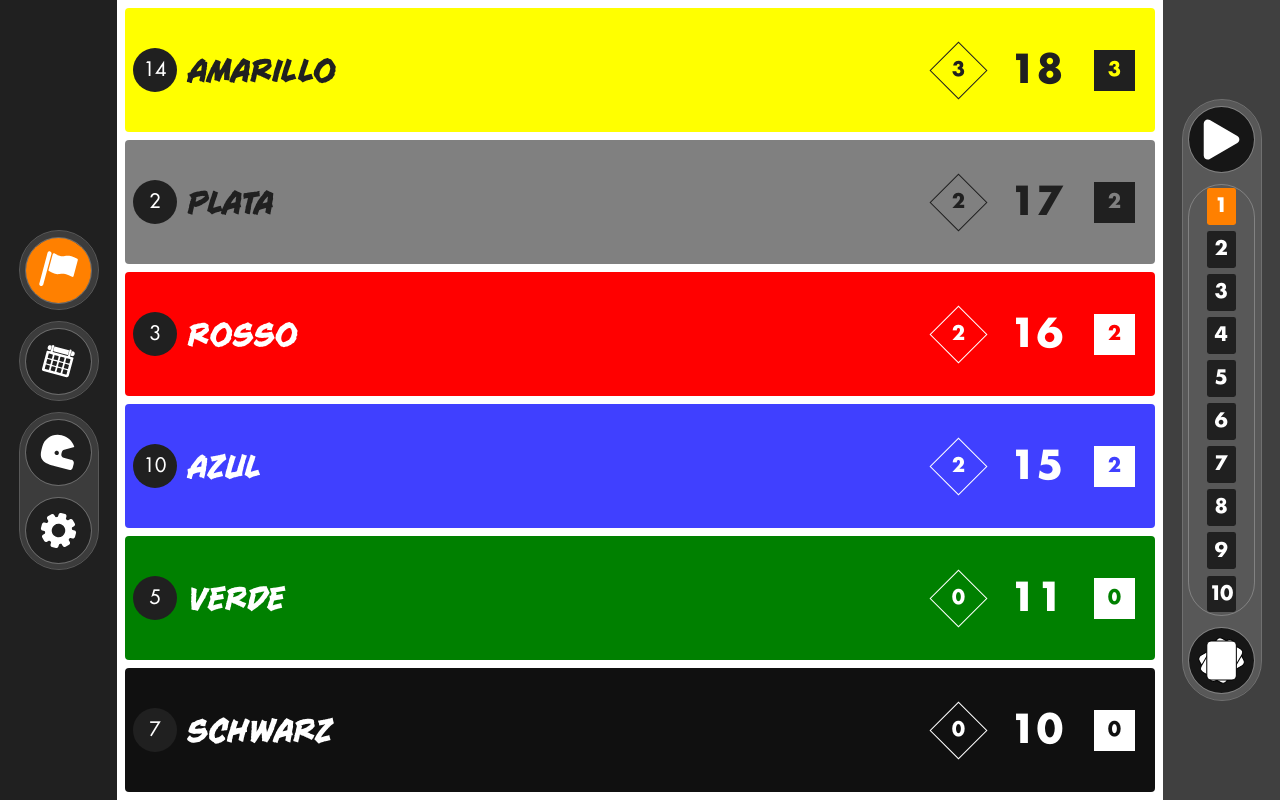
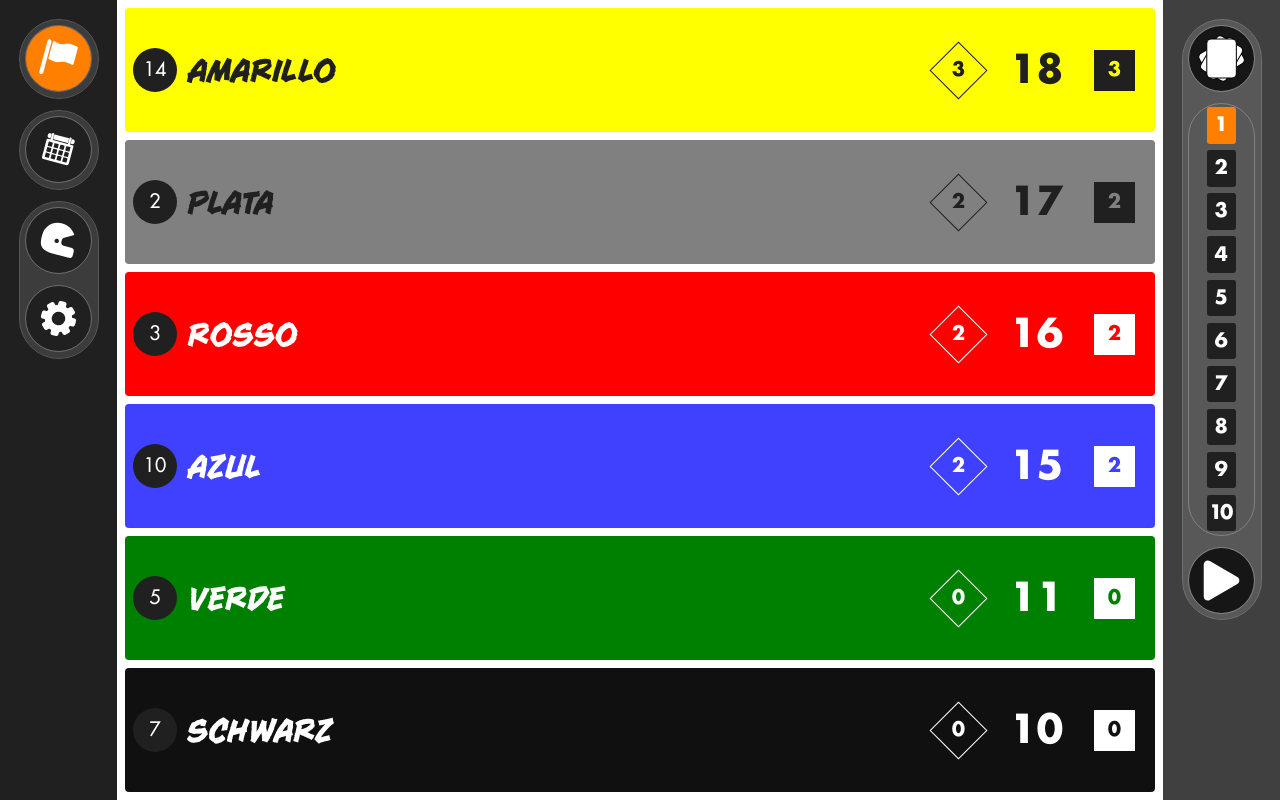
Before and after one commit to meewarwoowoo/heat-legends, a React (Vite) app: page / in a window 1280 px wide. Built offline with nearby package versions, Linux system fonts and the light colour scheme.

Commit message:
Aligned #deck and #menu to the top of the screen.

```diff
--- a/src/Deck.css
+++ b/src/Deck.css
@@ -1,5 +1,5 @@
-#root #deck  { grid-area: deck ; display: flex ; justify-content: center; align-items: center;  width: 100% ; height: 100% ; background-color: var(--bkg) ; --bkg: var(--blk-high) ;  --on: var(--heat) ;  }
-#root #deck .cnt   { padding: 0 0.5em ; }
+#root #deck  { grid-area: deck ; display: flex ; justify-content: center; align-items: flex-start;  width: 100% ; height: 100% ; background-color: var(--bkg) ; --bkg: var(--blk-high) ;  --on: var(--heat) ;  }
+#root #deck .cnt   { padding: 0.5em ; }
 #root #deck .cnt > ul  { display: inline-block ; vertical-align: middle; background-color:  var(--wht-low) ; outline: 1px solid var(--wht-mid) ; color: var(--txt) ; list-style-type: none ; padding: 0 ; margin: 0.25em  ; border-radius: 1.5em; }
 #root #deck .cnt > ul > li  { display: inline-block ; vertical-align: middle; padding: 0 ; margin: 0.25em ; list-style-type: none ; border-radius: 1.5em ; cursor: pointer ; transition: 0.5s opacity ease-in , 0.25s background-color ease-out; outline: 1px solid var(--wht-mid) ; }
 #root #deck .cnt > ul > li > span  { background-color: var(--bkg) ; color: var(--txt) ; border-radius: 1.5em ;  display: flex ;  align-items: center; justify-content: center; padding: 0 ; }
@@ -9,16 +9,6 @@
 #root #deck .cnt > ul > li.on:hover  { color: var(--bkg) ; cursor: default ; }
 #root #deck .cnt > ul > li.on > span  { background-color: var(--on) ; }
 #root #deck .cnt > ul > li.on > span.on  { display: flex ; }
-/*
-#root .show--cards ~ #deck .cnt > ul > li.cards { display: inline-block ; }
-#root #deck .cnt > ul > li.cards > ol  { display: inline-block ;  margin: 0.25em ; padding: 0.125em ; border-radius: 0.125em; text-align: center ; }
-#root #deck .cnt > ul > li.cards > ol > li { display: inline-block ; vertical-align: middle; padding: 0 ; margin: 0.125em ; list-style-type: none ; border-radius: 0.125em ; cursor: pointer ; transition: 0.5s opacity ease-in , 0.25s background-color ease-out; outline: 1px solid var(--wht-mid) ; }
-#root #deck .cnt > ul > li.cards > ol > li > span    { background-color:  var(--blk) ; }
-#root #deck .cnt > ul > li.cards > ol > li.on > span    { background-color:  var(--on) ; }
-#root #deck .cnt > ul > li.cards > ol > li:hover > span   { background-color: var(--hgh) ; }
-#root #deck .cnt > ul > li.cards > ol > li.on:hover > span  { color: var(--bkg) ; cursor: default ; }
-#root #deck .cnt > ul > li.cards > ol > li > span.number    { display: flex ; justify-content: center ; align-items: center;  width: 1.5em ; height: 1.875em ; border-radius: 0.125em ; font-size: 0.75em ; font-family: var(--move-font) ; letter-spacing: -0.125em ; text-indent: -0.1625em ; }
-*/
 #root .show--cards ~ #deck .cnt > ul > li.cards { display: inline-block ; margin: 0 ; padding: 0 ; border-radius: 0;  outline: 0 ;}
 #root #deck .cnt > ul > li.cards > ol  { display: inline-block ;  margin: 0 ; padding: 0 ; border-radius: 0; text-align: center ; outline: 0 ; }
 #root #deck .cnt > ul > li.cards > ol > li { display: inline-block ; vertical-align: middle; padding: 0 ; margin: 0.125em ; list-style-type: none ; border-radius: 0.125em ; cursor: pointer ; transition: 0.5s opacity ease-in , 0.25s background-color ease-out; outline: 0 solid var(--wht-mid) ; }
--- a/src/Menu.css
+++ b/src/Menu.css
@@ -1,5 +1,5 @@
-#root #menu  { grid-area: menu ; display: flex ; justify-content: center; align-items: center;  width: 100% ; height: 100% ; background-color: var(--bkg) ; --on: var(--heat) ;  }
-#root #menu .cnt   { padding: 0 0.5em ; }
+#root #menu  { grid-area: menu ; display: flex ; justify-content: center; align-items: flex-start;  width: 100% ; height: 100% ; background-color: var(--bkg) ; --on: var(--heat) ;  }
+#root #menu .cnt   { padding: 0.5em ; }
 #root #menu .cnt > ul  { display: inline-block ; vertical-align: middle; background-color:  var(--wht-low) ; outline: 1px solid var(--wht-mid) ; color: var(--txt) ; list-style-type: none ; padding: 0 ; margin: 0.25em  ; border-radius: 1.5em; }
 #root #menu .cnt > ul > li  { display: inline-block ; vertical-align: middle ; padding: 0 ; margin: 0.25em ; list-style-type: none ; border-radius: 1.5em ; cursor: pointer ; transition: 0.5s opacity ease-in , 0.25s background-color ease-out; outline: 1px solid var(--wht-mid) ; }
 #root #menu .cnt > ul > li > span  { background-color: var(--bkg) ; color: var(--txt) ; border-radius: 1.5em ;  display: flex ;  align-items: center; justify-content: center; padding: 0 ; }
--- a/src/Race.jsx
+++ b/src/Race.jsx
@@ -79,13 +79,13 @@ const Race = (props) => {
 			<section id="deck">
 				<div className="cnt">
 					<ul>
-						<li onClick={setNextCard}><span><img src={ (deckCard === (deckJSON.length-1))?shuffle:next } /></span></li>
+						<li onClick={setShuffledDeck}><span><img src={shuffle} /></span></li>
 						<li className="cards">
 							<ol>
 								{ [1,2,3,4,5,6,7,8,9,10].map( (card,cardIdx) => (<li key={cardIdx} onClick={setCardFromDeck} className={((deckCard)===cardIdx)?'on':'off'}><span className="number">{card}</span></li>) ) }
 							</ol>
 						</li>
-						<li onClick={setShuffledDeck}><span><img src={shuffle} /></span></li>
+						<li onClick={setNextCard}><span><img src={ (deckCard === (deckJSON.length-1))?shuffle:next } /></span></li>
 					</ul>
 				</div>
 			</section>
--- a/src/Round.jsx
+++ b/src/Round.jsx
@@ -121,13 +121,13 @@ const Round = (props) => {
 			<section id="deck">
 				<div className="cnt">
 					<ul>
-						<li onClick={setNextCard}><span><img src={ (deckCard === (deckJSON.length-1))?shuffle:next } /></span></li>
+						<li onClick={setShuffledDeck}><span><img src={shuffle} /></span></li>
 						<li className="cards">
 							<ol>
 								{ [1,2,3,4,5,6,7,8,9,10].map( (card,cardIdx) => (<li key={cardIdx} onClick={setCardFromDeck} className={((deckCard)===cardIdx)?'on':'off'}><span className="number">{card}</span></li>) ) }
 							</ol>
 						</li>
-						<li onClick={setShuffledDeck}><span><img src={shuffle} /></span></li>
+						<li onClick={setNextCard}><span><img src={ (deckCard === (deckJSON.length-1))?shuffle:next } /></span></li>
 					</ul>
 				</div>
 			</section>
```
